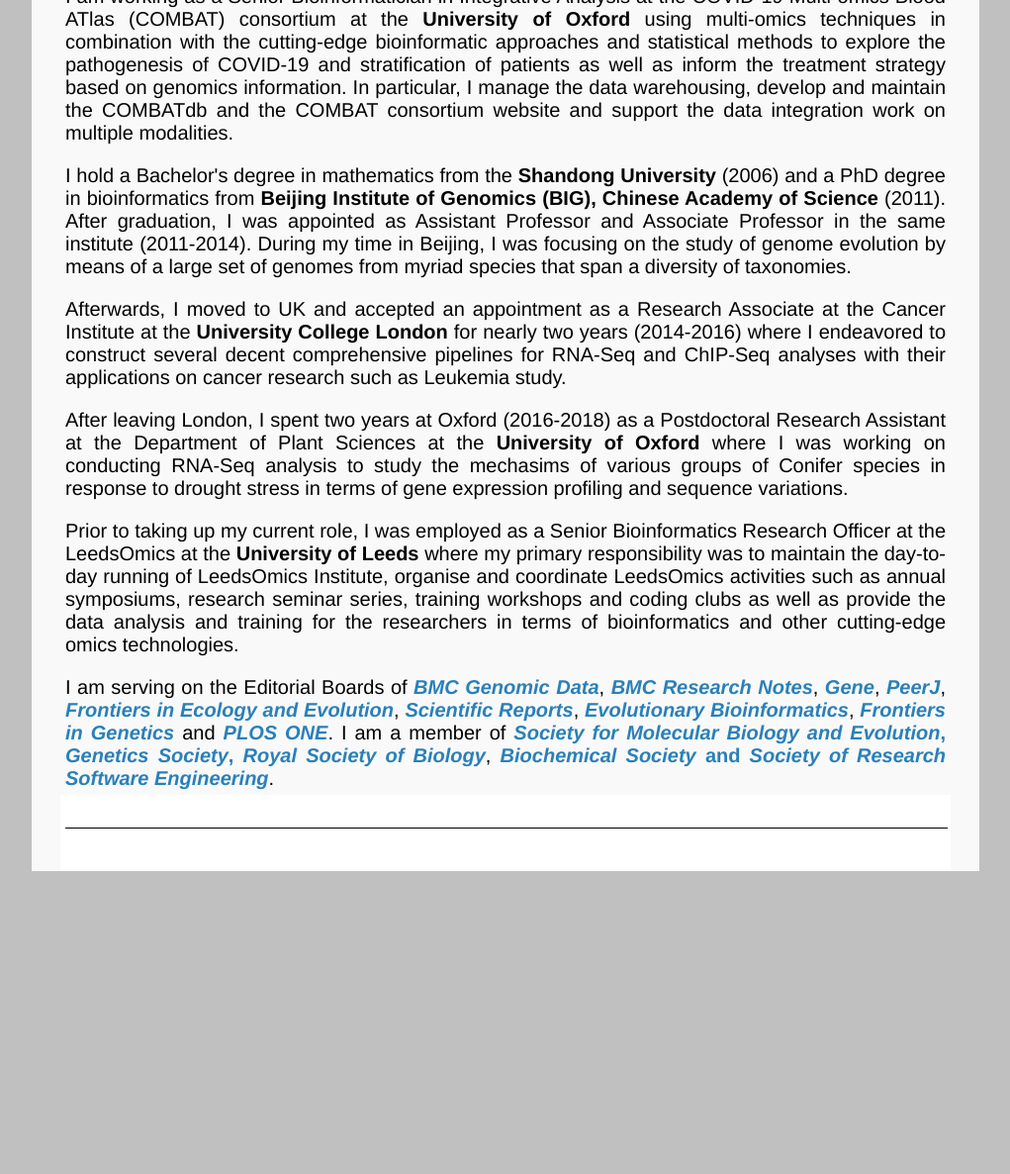
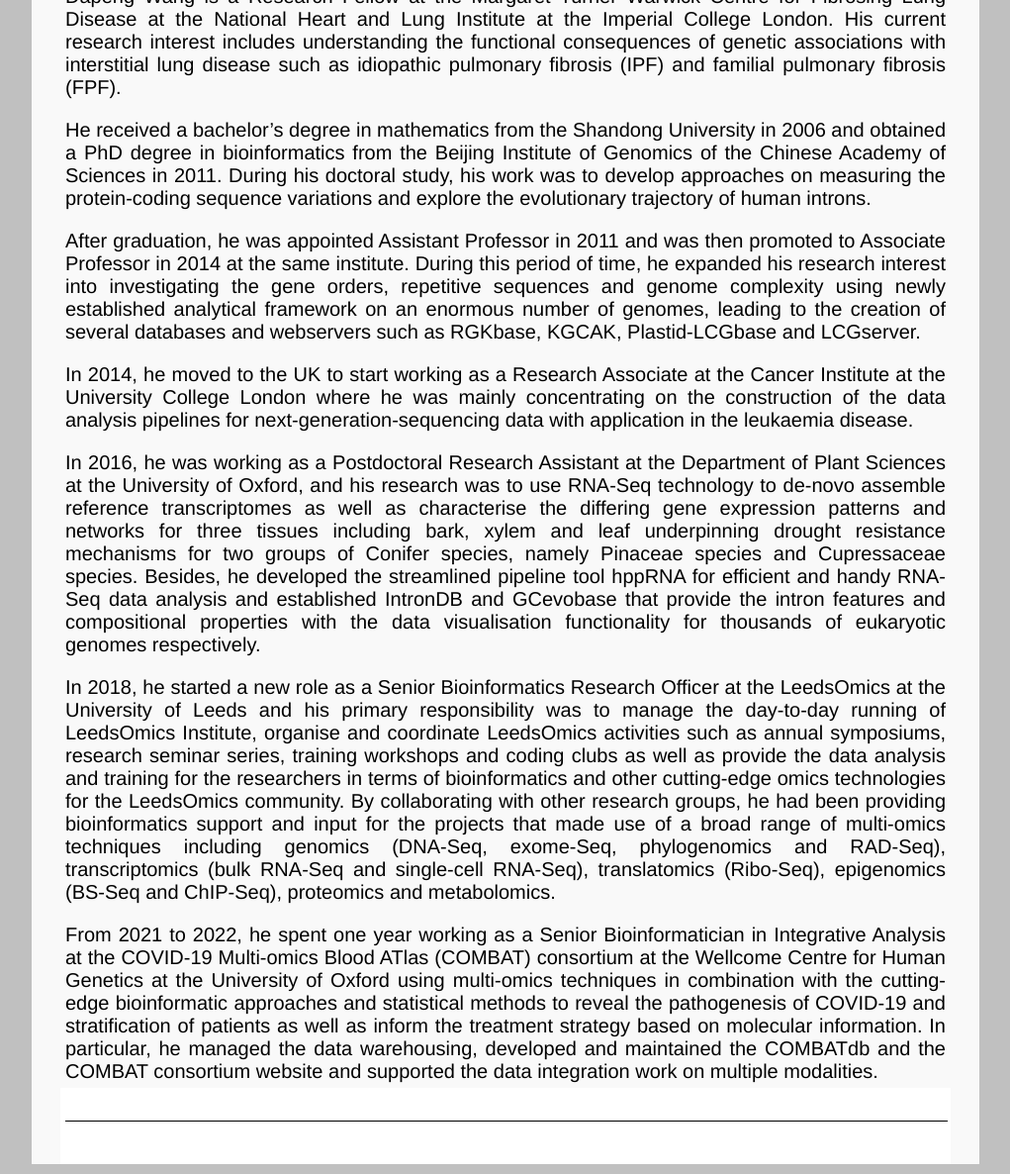
Before and after one commit to NextGenBioinformatics/dapeng-wang, a Jekyll site: the page about.html, which Jekyll copies as it is, in a window 1280 px wide. Shown: the part 542-1728 px from the top of the page at 99% size, without its empty margins (129-1150 px from the left). Built offline with Jekyll 4.4.1, drawn with Linux system fonts in a browser that asks for light colours; before the commit the page ends 1432 px from its top, so only the background shows below that; some of the changed text lies outside the part shown.

Commit message:
Add files via upload

```diff
--- a/about.html
+++ b/about.html
@@ -73,17 +73,13 @@
 <tr>
 <td>
 
-<p>I am working as a Senior Bioinformatician in Integrative Analysis at the COVID-19 Multi-omics Blood ATlas (COMBAT) consortium at the <b>University of Oxford</b> using multi-omics techniques in combination with the cutting-edge bioinformatic approaches and statistical methods to explore the pathogenesis of COVID-19 and stratification of patients as well as inform the treatment strategy based on genomics information. In particular, I manage the data warehousing, develop and maintain the COMBATdb and the COMBAT consortium website and support the data integration work on multiple modalities.</p>
-
-<p>I hold a Bachelor's degree in mathematics from the <b>Shandong University</b> (2006) and a PhD degree in bioinformatics from <b>Beijing Institute of Genomics (BIG), Chinese Academy of Science</b> (2011). After graduation, I was appointed as Assistant Professor and Associate Professor in the same institute (2011-2014). During my time in Beijing, I was focusing on the study of genome evolution by means of a large set of genomes from myriad species that span a diversity of taxonomies.</p>
-
-<p>Afterwards, I moved to UK and accepted an appointment as a Research Associate at the Cancer Institute at the <b>University College London</b> for nearly two years (2014-2016) where I endeavored to construct several decent comprehensive pipelines for RNA-Seq and ChIP-Seq analyses with their applications on cancer research such as Leukemia study.</p>
-
-<p>After leaving London, I spent two years at Oxford (2016-2018) as a Postdoctoral Research Assistant at the Department of Plant Sciences at the <b>University of Oxford</b> where I was working on conducting RNA-Seq analysis to study the mechasims of various groups of Conifer species in response to drought stress in terms of gene expression profiling and sequence variations.</p>
-
-<p>Prior to taking up my current role, I was employed as a Senior Bioinformatics Research Officer at the LeedsOmics at the <b>University of Leeds</b> where my primary responsibility was to maintain the day-to-day running of LeedsOmics Institute, organise and coordinate LeedsOmics activities such as annual symposiums, research seminar series, training workshops and coding clubs as well as provide the data analysis and training for the researchers in terms of bioinformatics and other cutting-edge omics technologies.</p>
-
-<p>I am serving on the Editorial Boards of <a target="blank" href="https://bmcgenomdata.biomedcentral.com/"><i>BMC Genomic Data</i></a>, <a target="blank" href="https://bmcresnotes.biomedcentral.com/"><i>BMC Research Notes</i></a>, <a target="blank" href="https://www.journals.elsevier.com/gene"><i>Gene</i></a>, <a target="blank" href="https://peerj.com/"><i>PeerJ</i></a>, <a target="blank" href="https://www.frontiersin.org/journals/ecology-and-evolution"><i>Frontiers in Ecology and Evolution</i></a>, <a target="blank" href="https://www.nature.com/srep/"><i>Scientific Reports</i></a>, <a target="blank" href="https://journals.sagepub.com/home/evb"><i>Evolutionary Bioinformatics</i></a>, <a target="blank" href="https://www.frontiersin.org/journals/genetics"><i>Frontiers in Genetics</i></a> and <a target="blank" href="https://journals.plos.org/plosone/"><i>PLOS ONE</i></a>. I am a member of <a target="blank" href="https://smbe.org/smbe/"><i>Society for Molecular Biology and Evolution</i>, <a target="blank" href="https://genetics.org.uk/"><i>Genetics Society</i>, <a target="blank" href="https://www.rsb.org.uk/"><i>Royal Society of Biology</i></a>, <a target="blank" href="https://biochemistry.org/"><i>Biochemical Society</i> and <a target="blank" href="https://society-rse.org/"><i>Society of Research Software Engineering</i></a>.</p>
+<p>Dapeng Wang is a Research Fellow at the Margaret Turner Warwick Centre for Fibrosing Lung Disease at the National Heart and Lung Institute at the Imperial College London. His current research interest includes understanding the functional consequences of genetic associations with interstitial lung disease such as idiopathic pulmonary fibrosis (IPF) and familial pulmonary fibrosis (FPF).</p>
+<p>He received a bachelor’s degree in mathematics from the Shandong University in 2006 and obtained a PhD degree in bioinformatics from the Beijing Institute of Genomics of the Chinese Academy of Sciences in 2011. During his doctoral study, his work was to develop approaches on measuring the protein-coding sequence variations and explore the evolutionary trajectory of human introns.</p>
+<p>After graduation, he was appointed Assistant Professor in 2011 and was then promoted to Associate Professor in 2014 at the same institute. During this period of time, he expanded his research interest into investigating the gene orders, repetitive sequences and genome complexity using newly established analytical framework on an enormous number of genomes, leading to the creation of several databases and webservers such as RGKbase, KGCAK, Plastid-LCGbase and LCGserver.</p>
+<p>In 2014, he moved to the UK to start working as a Research Associate at the Cancer Institute at the University College London where he was mainly concentrating on the construction of the data analysis pipelines for next-generation-sequencing data with application in the leukaemia disease.</p>
+<p>In 2016, he was working as a Postdoctoral Research Assistant at the Department of Plant Sciences at the University of Oxford, and his research was to use RNA-Seq technology to de-novo assemble reference transcriptomes as well as characterise the differing gene expression patterns and networks for three tissues including bark, xylem and leaf underpinning drought resistance mechanisms for two groups of Conifer species, namely Pinaceae species and Cupressaceae species. Besides, he developed the streamlined pipeline tool hppRNA for efficient and handy RNA-Seq data analysis and established IntronDB and GCevobase that provide the intron features and compositional properties with the data visualisation functionality for thousands of eukaryotic genomes respectively.</p>
+<p>In 2018, he started a new role as a Senior Bioinformatics Research Officer at the LeedsOmics at the University of Leeds and his primary responsibility was to manage the day-to-day running of LeedsOmics Institute, organise and coordinate LeedsOmics activities such as annual symposiums, research seminar series, training workshops and coding clubs as well as provide the data analysis and training for the researchers in terms of bioinformatics and other cutting-edge omics technologies for the LeedsOmics community. By collaborating with other research groups, he had been providing bioinformatics support and input for the projects that made use of a broad range of multi-omics techniques including genomics (DNA-Seq, exome-Seq, phylogenomics and RAD-Seq), transcriptomics (bulk RNA-Seq and single-cell RNA-Seq), translatomics (Ribo-Seq), epigenomics (BS-Seq and ChIP-Seq), proteomics and metabolomics.</p>
+<p>From 2021 to 2022, he spent one year working as a Senior Bioinformatician in Integrative Analysis at the COVID-19 Multi-omics Blood ATlas (COMBAT) consortium at the Wellcome Centre for Human Genetics at the University of Oxford using multi-omics techniques in combination with the cutting-edge bioinformatic approaches and statistical methods to reveal the pathogenesis of COVID-19 and stratification of patients as well as inform the treatment strategy based on molecular information. In particular, he managed the data warehousing, developed and maintained the COMBATdb and the COMBAT consortium website and supported the data integration work on multiple modalities.</p>
 
 </td>
 </tr>
```
